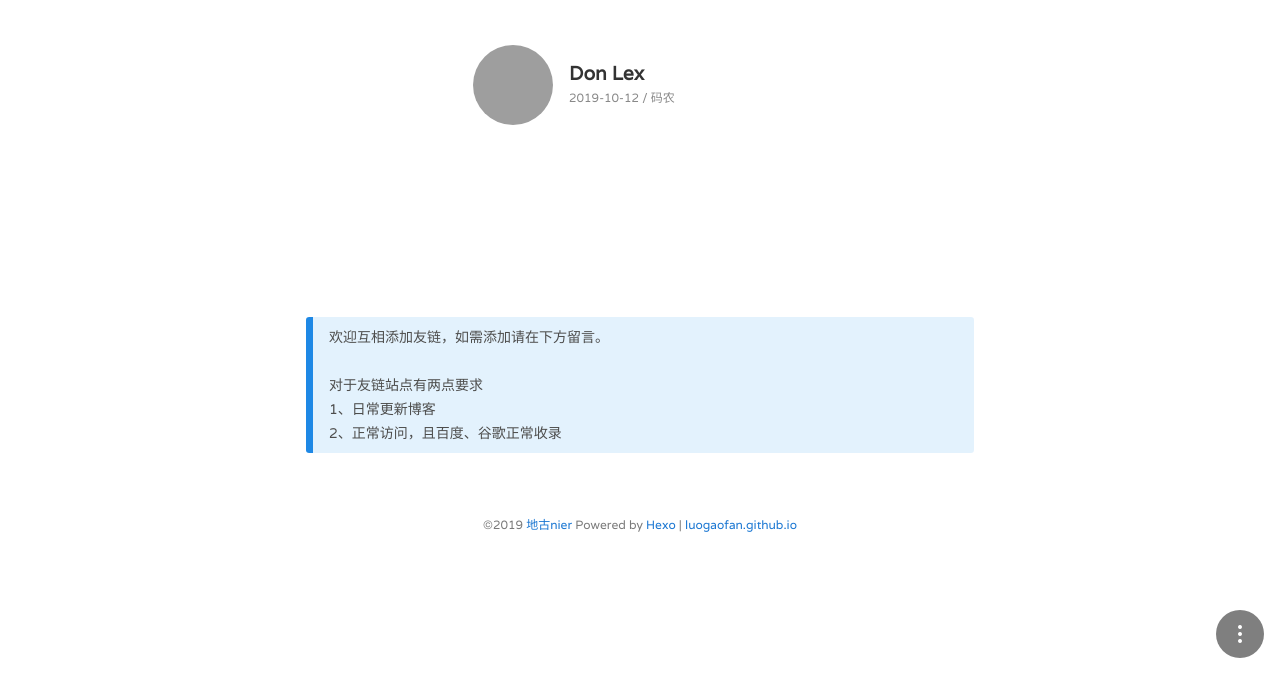
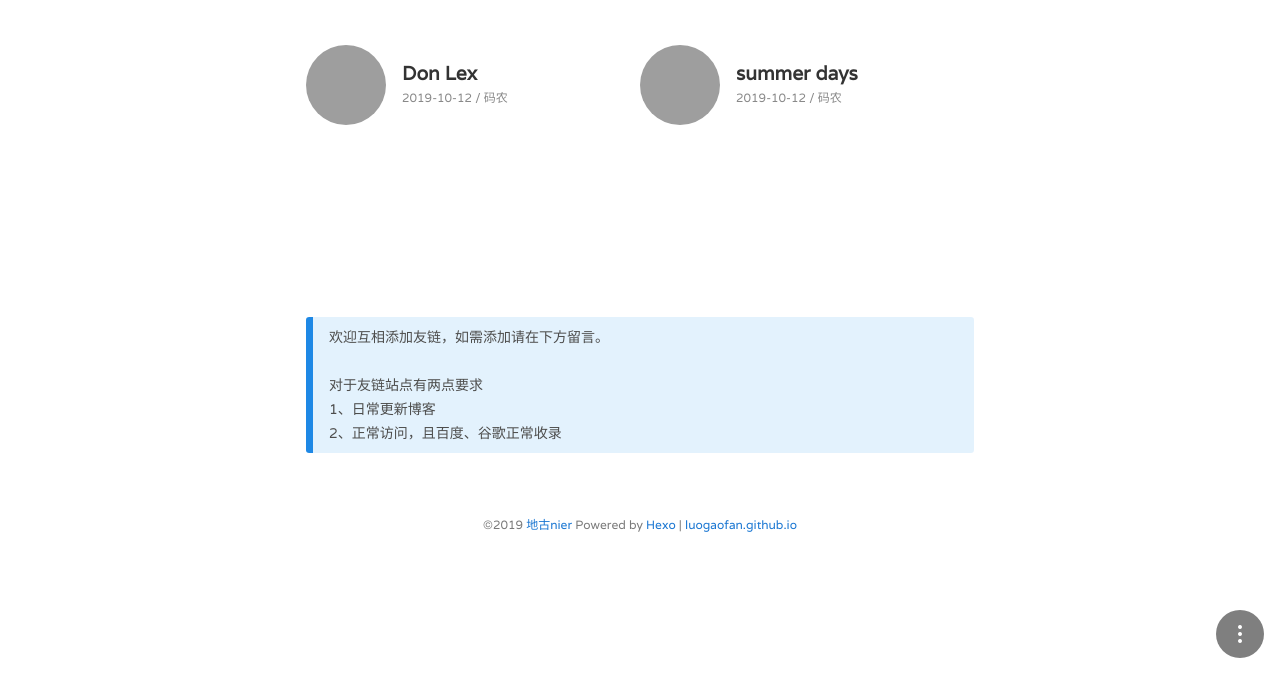
Before and after one commit to luogaofan/luogaofan.github.io, a plain HTML site: page friends/index.html in a window 1280 px wide. Shown: the part 126-800 px from the top of the page. Drawn offline with Linux system fonts and the light colour scheme; grey boxes are pictures that could not be loaded.

Commit message:
Site updated: 2019-12-11 19:17:34

```diff
--- a/friends/index.html
+++ b/friends/index.html
@@ -177,6 +177,16 @@
         </a>
       </li>
 
+      <li>
+        <a href="https://633.netlify.com/" target="_blank">
+          <span class="photo" style="background-image: url('https://c-ssl.duitang.com/uploads/item/201611/04/20161104101835_nxhE8.thumb.700_0.jpeg')"></span>
+          <span class="meta">
+            <span class="name"> summer days</span>
+            <span class="time"> 2019-10-12 / 码农</span>
+          </span>
+        </a>
+      </li>
+
     </ul>
   </div>
 
```
